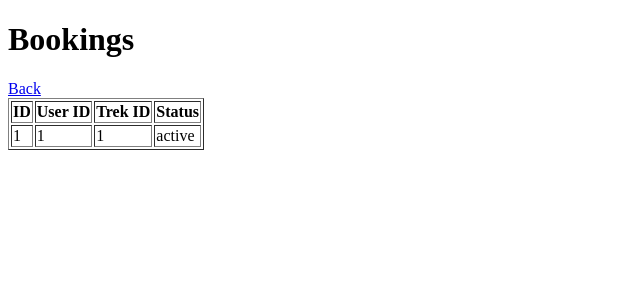
After one commit to 24f2005143/Trekking-Management-Application, a Flask app: page /admin/bookings in a window 1280 px wide. The commit adds this page. Shown: the top 300 px of the page, without its empty margins (0-640 px from the left). Run offline with Flask 3, Linux system fonts and the light colour scheme; a user stored in the database is signed in; tables that the repository leaves empty hold one stand-in row (values such as "Sample post").

Commit message:
Milestone-PPA Admin-Dashboard-Management

```diff
--- a/app.py
+++ b/app.py
@@ -1,13 +1,13 @@
 from flask import Flask, render_template, request, redirect, url_for
-from models import db, User, StaffProfile
+from models import db, User, StaffProfile,Trek,Booking
+from flask_login import LoginManager,login_user,logout_user,login_required,current_user
 
-from flask_login import LoginManager
-from flask_login import login_user
-from flask_login import logout_user
-from flask_login import login_required
-from flask_login import current_user
+from routes.admin_routes import admin_bp
+from routes.user_routes import user_bp
 
 app = Flask(__name__)
+app.register_blueprint(admin_bp)
+app.register_blueprint(user_bp)
 
 app.config['SECRET_KEY'] = 'secret123'
 app.config['SQLALCHEMY_DATABASE_URI'] = 'sqlite:///trek.db'
@@ -25,7 +25,6 @@ def load_user(user_id):
 
 
 with app.app_context():
-
     db.create_all()
 
     admin = User.query.filter_by(role='admin').first()
@@ -84,10 +83,7 @@ def login():
         email = request.form.get('email')
         password = request.form.get('password')
 
-        user = User.query.filter_by(
-            email=email,
-            password=password
-        ).first()
+        user = User.query.filter_by(email=email,password=password).first()
 
         if user:
             if user.is_blacklisted:
@@ -96,7 +92,7 @@ def login():
             login_user(user)
 
             if user.role == 'admin':
-                return redirect(url_for('admin_dashboard'))
+                return redirect('/admin')
             elif user.role == 'staff':
                 return redirect(url_for('staff_dashboard'))
             else:
@@ -115,13 +111,6 @@ def logout():
     return redirect(url_for('login'))
 
 
-@app.route('/admin')
-@login_required
-def admin_dashboard():
-
-    if current_user.role != 'admin':
-        return "Access Denied"
-    return render_template('admin_dashboard.html')
 
 
 @app.route('/staff')
@@ -171,10 +160,7 @@ def add_staff():
         db.session.commit()
 
         return "Staff Added Successfully"
-
-    return render_template(
-        'add_staff.html'
-    )
+    return render_template('add_staff.html')
 
 
 
--- /dev/null
+++ b/routes/admin_routes.py
@@ -0,0 +1,194 @@
+from flask import Blueprint, render_template, request, redirect
+from flask_login import login_required, current_user
+from models import db, User, Trek, Booking, StaffProfile
+
+admin_bp = Blueprint('admin_bp', __name__)
+
+@admin_bp.route('/admin')
+@login_required
+def admin_dashboard():
+    if current_user.role != 'admin':
+        return "Access Denied"
+
+    data = {"users": User.query.filter_by(role='user').count(),
+        "staff": User.query.filter_by(role='staff').count(),
+        "treks": Trek.query.count(),
+        "bookings": Booking.query.count()}
+    return render_template('admin_dashboard.html', data=data)
+
+@admin_bp.route('/admin/users')
+@login_required
+def users():
+    if current_user.role != 'admin':
+        return "Access Denied"
+
+    search = request.args.get('search')
+
+    if search:
+        users = User.query.filter((User.name.like(f"%{search}%")) |
+            (User.email.like(f"%{search}%")) |
+            (User.id == search if search.isdigit() else False)).all()
+    else:
+        users = User.query.all()
+    return render_template('manage_users.html', users=users)
+
+
+@admin_bp.route('/block_user/<int:id>')
+@login_required
+def block_user(id):
+    if current_user.role != 'admin':
+        return "Access Denied"
+
+    user = User.query.get_or_404(id)
+    user.is_blacklisted = True
+
+    db.session.commit()
+    return redirect('/admin/users')
+
+@admin_bp.route('/unblock_user/<int:id>')
+@login_required
+def unblock_user(id):
+    if current_user.role != 'admin':
+        return "Access Denied"
+
+    user = User.query.get_or_404(id)
+    user.is_blacklisted = False
+
+    db.session.commit()
+    return redirect('/admin/users')
+
+
+@admin_bp.route('/admin/treks')
+@login_required
+def manage_treks():
+    if current_user.role != 'admin':
+        return "Access Denied"
+
+    search = request.args.get('search')
+
+    if search:
+        treks = Trek.query.filter((Trek.trek_name.like(f"%{search}%")) |
+            (Trek.location.like(f"%{search}%")) |
+            (Trek.id == search if search.isdigit() else False)).all()
+    else:
+        treks = Trek.query.all()
+
+    users = User.query.all()
+    return render_template('manage_treks.html', treks=treks, users=users)
+
+
+@admin_bp.route('/add_trek', methods=['POST'])
+@login_required
+def add_trek():
+    if current_user.role != 'admin':
+        return "Access Denied"
+
+    trek = Trek(trek_name=request.form.get('trek_name'),
+        location=request.form.get('location'),
+        difficulty=request.form.get('difficulty'),
+        available_slots=10)
+
+    db.session.add(trek)
+    db.session.commit()
+
+    return redirect('/admin/treks')
+
+@admin_bp.route('/delete_trek/<int:id>')
+@login_required
+def delete_trek(id):
+    if current_user.role != 'admin':
+        return "Access Denied"
+
+    trek = Trek.query.get_or_404(id)
+
+    db.session.delete(trek)
+    db.session.commit()
+    return redirect('/admin/treks')
+
+
+@admin_bp.route('/edit_trek/<int:id>', methods=['GET', 'POST'])
+@login_required
+def edit_trek(id):
+    if current_user.role != 'admin':
+        return "Access Denied"
+
+    trek = Trek.query.get_or_404(id)
+
+    if request.method == 'POST':
+        trek.trek_name = request.form.get('trek_name')
+        trek.location = request.form.get('location')
+        trek.difficulty = request.form.get('difficulty')
+
+        db.session.commit()
+        return redirect('/admin/treks')
+    return render_template('edit_trek.html', trek=trek)
+
+
+@admin_bp.route('/admin/bookings')
+@login_required
+def bookings():
+
+    if current_user.role != 'admin':
+        return "Access Denied"
+
+    bookings = Booking.query.all()
+    return render_template('manage_bookings.html', bookings=bookings)
+
+
+@admin_bp.route('/add_staff', methods=['POST'])
+@login_required
+def add_staff():
+    if current_user.role != 'admin':
+        return "Access Denied"
+
+    staff = User(name=request.form.get('name'),
+        email=request.form.get('email'),
+        password=request.form.get('password'),
+        role='staff')
+
+    db.session.add(staff)
+    db.session.commit()
+
+    profile = StaffProfile(user_id=staff.id)
+    db.session.add(profile)
+    db.session.commit()
+
+    return redirect('/admin/users')
+
+@admin_bp.route('/remove_staff/<int:id>')
+@login_required
+def remove_staff(id):
+
+    if current_user.role != 'admin':
+        return "Access Denied"
+
+    staff = User.query.get_or_404(id)
+
+    if staff.role != 'staff':
+        return "Not a staff member"
+
+    if staff.staff_profile:
+        db.session.delete(staff.staff_profile)
+
+    db.session.delete(staff)
+    db.session.commit()
+
+    return redirect('/admin/users')
+
+
+@admin_bp.route('/assign_staff/<int:trek_id>', methods=['POST'])
+@login_required
+def assign_staff(trek_id):
+    if current_user.role != 'admin':
+        return "Access Denied"
+
+    trek = Trek.query.get_or_404(trek_id)
+    staff_user_id = request.form.get('staff_id')
+    staff_profile = StaffProfile.query.filter_by(user_id=staff_user_id).first()
+
+    if staff_profile:
+        trek.staff_id = staff_profile.id
+
+    db.session.commit()
+
+    return redirect('/admin/treks')
--- /dev/null
+++ b/templates/manage_bookings.html
@@ -0,0 +1,34 @@
+<!DOCTYPE html>
+<html>
+<head>
+    <title>Bookings</title>
+</head>
+
+<body>
+
+<h1>Bookings</h1>
+
+<a href="/admin">Back</a>
+
+<table border="1">
+
+<tr>
+    <th>ID</th>
+    <th>User ID</th>
+    <th>Trek ID</th>
+    <th>Status</th>
+</tr>
+
+{% for b in bookings %}
+<tr>
+    <td>{{ b.id }}</td>
+    <td>{{ b.user_id }}</td>
+    <td>{{ b.trek_id }}</td>
+    <td>{{ b.booking_status }}</td>
+</tr>
+{% endfor %}
+
+</table>
+
+</body>
+</html>
```
Also changed, not shown: routes/user_routes.py (added, +55 -0 lines), templates/admin_dashboard.html (+21 -3 lines), templates/manage_treks.html (added, +60 -0 lines), templates/manage_users.html (added, +74 -0 lines), templates/user_dashboard.html (+52 -9 lines).
